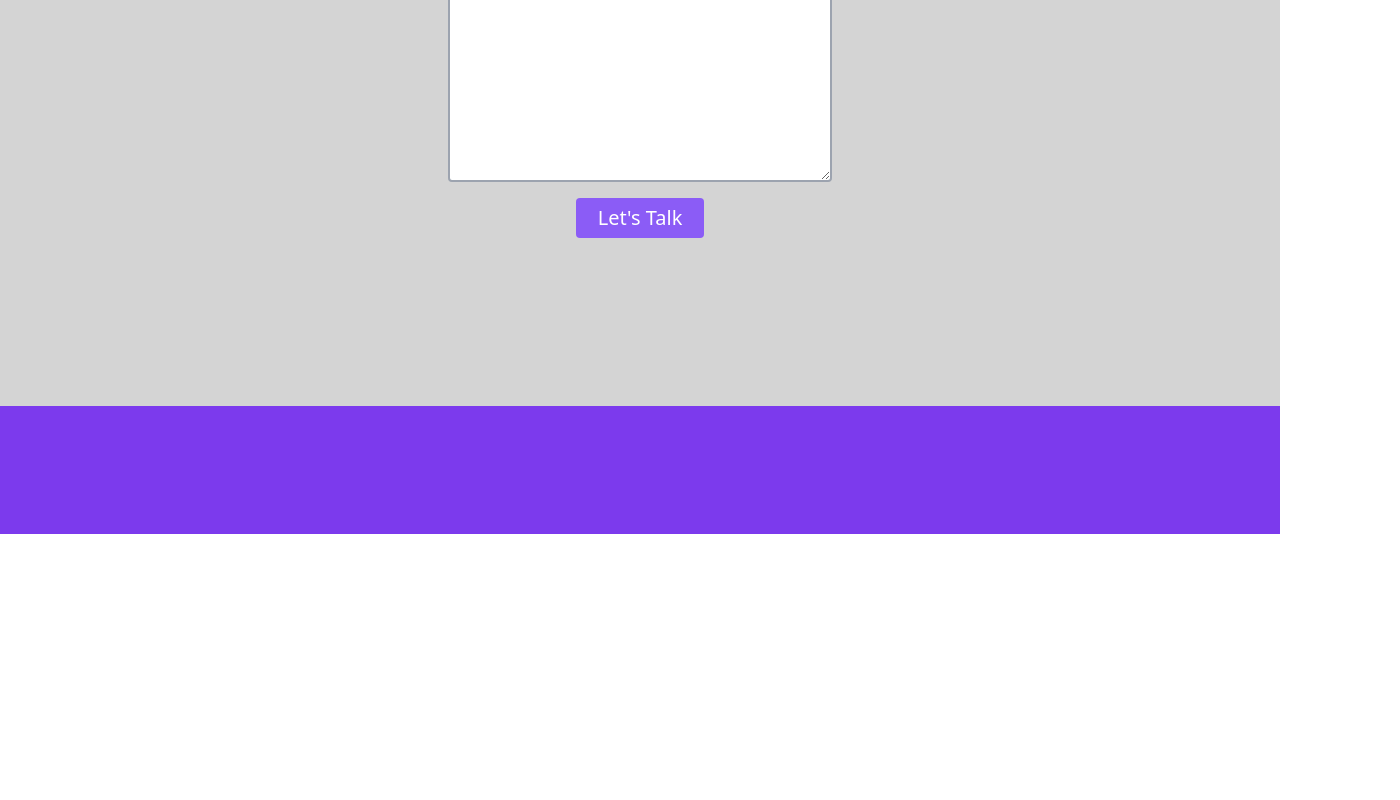
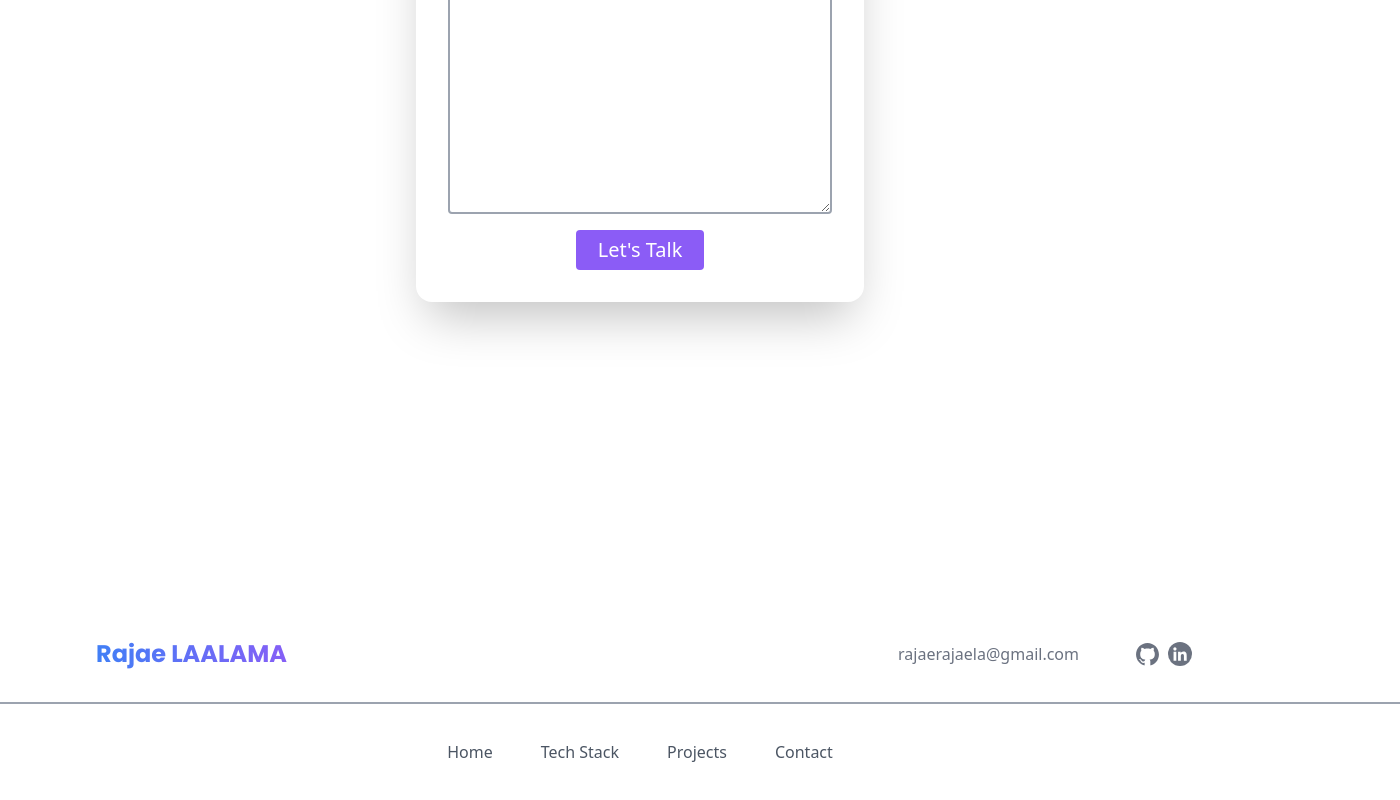
Before and after one commit to Rajae-Laalalma/Portfolio-2, a React (Create React App) app: page / in a window 1280 px wide. Shown: the part 3150-3950 px from the top of the page, 1400 px wide, since content can reach past the window. Before the commit the page ends 3684 px from the top, so only its background shows below. Built offline with nearby package versions, Linux system fonts and the light colour scheme.

Commit message:
update  Footer

```diff
--- a/src/components/Contacts.jsx
+++ b/src/components/Contacts.jsx
@@ -30,9 +30,9 @@ const Contacts = () => {
   };
 
   return (
-    <div name="contact">
-      <div id="Contact" className="w-full h-screen flex flex-col items-center bg-neutral-300">
-        <div>
+    <div name="contact ">
+      <div id="Contact" className="w-full h-screen flex flex-col items-center  ">
+        <div className="">
           <h1 className="pt-20 md:text-4xl text-xl text-blue-900 font-title font-bold flex justify-center">
             Contact
           </h1>
@@ -40,7 +40,7 @@ const Contacts = () => {
             Submit the form below to get in touch with me
           </p>
         </div>
-        <div className="flex justify-center items-center">
+        <div className="flex justify-center items-center shadow-2xl p-8 rounded-2xl">
           <form
             action="https://getform.io/f/bnllrejb"
             method="POST"
--- a/src/components/Footer.jsx
+++ b/src/components/Footer.jsx
@@ -1,12 +1,80 @@
 import React from 'react'
+import { GrGithub } from "react-icons/gr";
+import { GrLinkedinOption } from "react-icons/gr";
+import { Link } from "react-scroll";
 
 const Footer = () => {
+  const links = [
+    {
+      id: 1,
+      link: 'Home'
+
+    },
+
+    {
+      id: 2,
+      link: 'Tech Stack'
+
+    },
+    {
+      id: 3,
+      link: 'Projects'
+
+    },
+    {
+      id: 4,
+      link: 'Contact'
+
+    }
+  ]
   return (
-    <div className='w-full h-32 bg-violet-600'>
-        <div></div>
-        <div></div>
 
-    </div>
+      <div className='pt-[200px] '>
+        <div className='w-full h-24   flex justify-between  items-center px-20 '>
+        <div className='text-transparent bg-clip-text bg-gradient-to-r from-blue-500 to-violet-500  font-title text-2xl font-bold px-4 '>Rajae LAALAMA</div>
+
+       <ul className='hidden md:flex items-center justify-center '>
+        <li className='text-gray-500'>rajaerajaela@gmail.com</li>
+                 <li className=' pl-14 '>
+                   <span className="text-gray-500 hover:text-violet-300  ">
+                     <a href="https://github.com/Rajae-Laalalma" target="_blank" rel="noopener noreferrer"
+                       aria-label="Github Profile">
+                       <GrGithub size={25} className=' transform transition-transform duration-300 hover:scale-125' />
+                     </a>
+
+                   </span> </li>
+                 <span>
+                   <li className='flex items-center justify-center w-6 h-6 m-2 rounded-full bg-gray-500 hover:bg-violet-300 text-white  transform transition-transform duration-300 hover:scale-125 '>
+                     <a href="https://www.linkedin.com/in/rajae-laalalma/" target="_blank" rel="noopener noreferrer">
+                       <GrLinkedinOption className='w-4 h-4' />
+                     </a></li>
+                 </span>
+
+               </ul>
+
+        </div>
+        <div className="border border-gray-400 w-[1400px] mx-auto"></div>
+
+      <div className=' w-full h-24   flex justify-center  items-center px-[100px] '>
+
+              <ul className='hidden md:flex  justify-between  items-center px-60  '>
+                {
+                  links.map(({ id, link }) => (
+                    <li key={id} className='px-6   text-gray-600 hover:text-violet-500  cursor-pointer'>
+                      <Link to={link} smooth duration={500}>{link}</Link>
+                    </li>
+                  ))
+                }
+
+
+
+              </ul>
+
+              </div>
+
+       </div>
+
+
   )
 }
 
```
